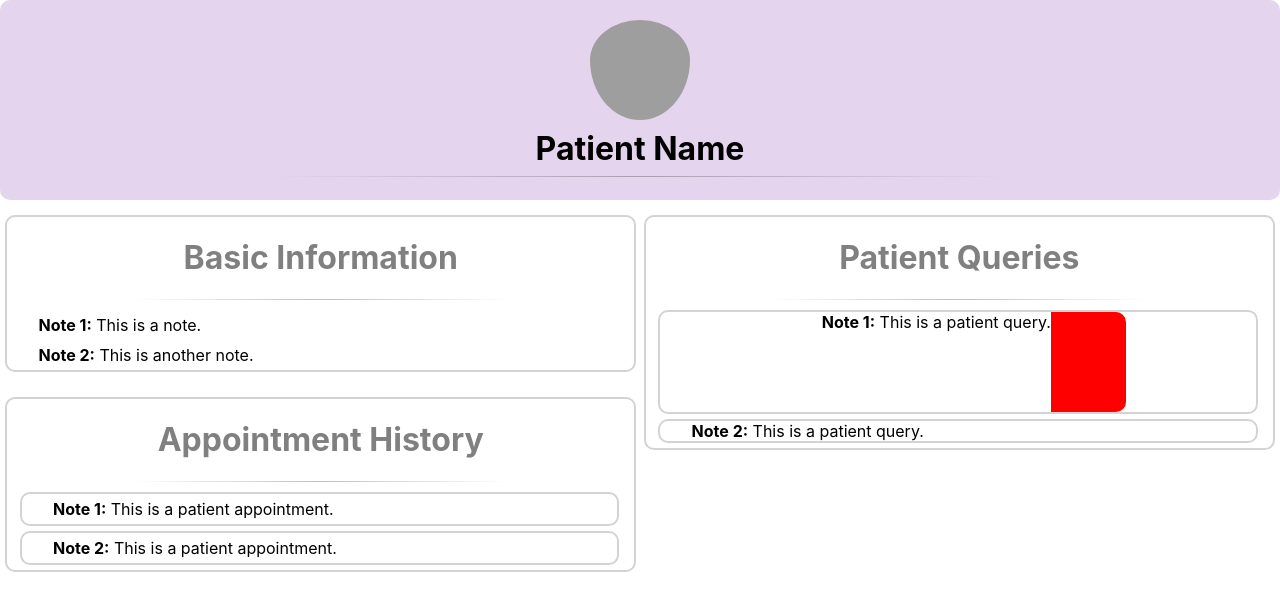
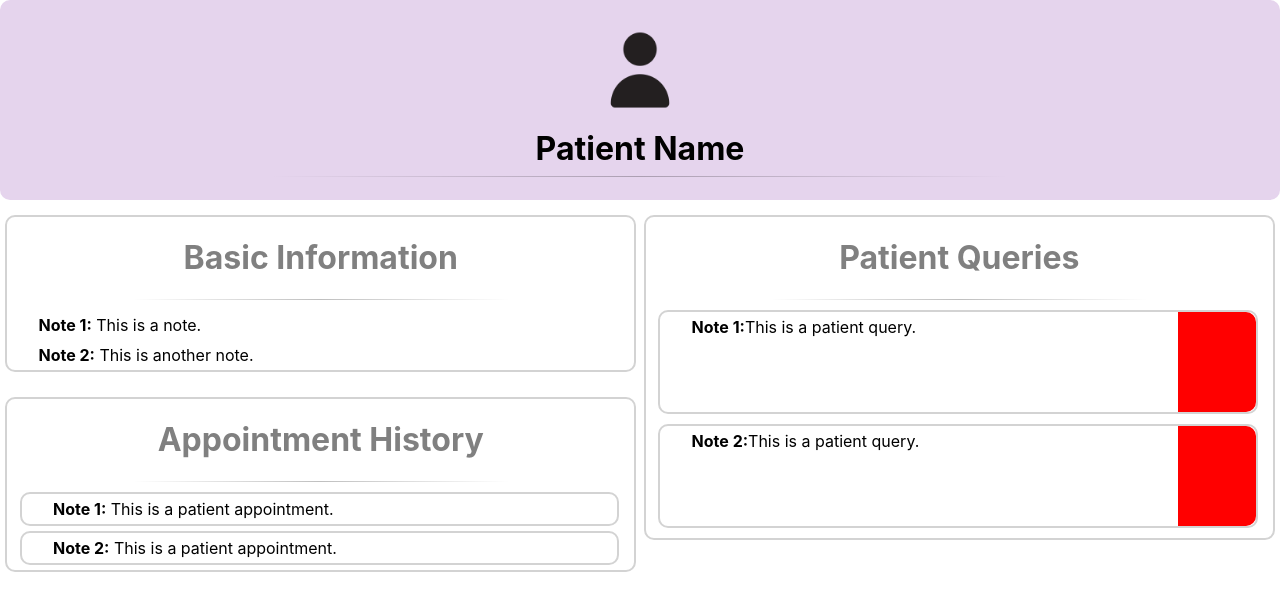
Before and after one commit to htrivedi99/healthquery, a React (Create React App) app in the folder frontend/healthapp/: page /profile in a window 1280 px wide. Shown: the top 610 px of the page. Built offline with nearby package versions, Linux system fonts and the light colour scheme; grey boxes are pictures that could not be loaded.

Commit message:
Fixed css bugs

```diff
--- a/frontend/healthapp/src/profile.js
+++ b/frontend/healthapp/src/profile.js
@@ -13,7 +13,7 @@ class Profile extends Component {
                 <div>
                     <Row style={{height: "200px", paddingBottom: 5, display: "flex"}}>
                         <Row className="headboard">
-                            <img className="profileImage" src="defaultProfile.png" />
+                            <img className="profileImage" src="./defaultProfile.png" />
                             <h1 style={{marginBottom: "5px", marginTop: "5px"}}>Patient Name</h1>
                             <hr className="lineBreak"></hr>
                         </Row>
@@ -38,14 +38,13 @@ class Profile extends Component {
                         <Row style={{width: "100%", textAlign:"Center"}}>
                             <h1 style={{color: "grey"}}>Patient Queries</h1>
                             <hr className="lineBreak" style={{marginBottom: "10px"}}></hr>
-                            <Row className="query" style={{display: "flex", marginLeft: "2%", marginRight: "2%", marginTop: "5px", marginBottom: "5px"}}>
-                                <Row style={{display: "flex", alignItems: "left"}}>
-                                    <body style={{display: "inline-block"}}><b>Note 1:</b> This is a patient query.</body>
-                                    <Row className="priorityColor" style={{display: "flex", alignItems: "right", backgroundColor: "red", width: "75px", height: "100px", float: "right"}}/>
-                                </Row>
+                            <Row className="query" style={{display: "flex", marginLeft: "2%", marginRight: "2%", marginTop: "10px", marginBottom: "10px"}}>
+                                <body style={{display: "flex", flexGrow: "100", marginTop: "5px"}}><b>Note 1:</b> This is a patient query.</body>
+                                <Row className="priorityColor" style={{display: "flex",flexGrow: "1", backgroundColor: "red", width: "75px", height: "100px", float: "right"}}/>
                             </Row>
-                            <Row className="query" style={{marginLeft: "2%", marginRight: "2%", marginTop: "5px", marginBottom: "5px"}}>
-                                <body style={{display: "inline-block"}}><b>Note 2:</b> This is a patient query.</body>
+                            <Row className="query" style={{display: "flex", marginLeft: "2%", marginRight: "2%", marginTop: "10px", marginBottom: "10px"}}>
+                                <body style={{display: "flex", flexGrow: "100", marginTop: "5px"}}><b>Note 2:</b> This is a patient query.</body>
+                                <Row className="priorityColor" style={{display: "flex",flexGrow: "1", backgroundColor: "red", width: "75px", height: "100px", float: "right"}}/>
                             </Row>
                             {/* Loop through items in the patient's queries in DB, add based on present items */}
                         </Row>
```
Also changed, not shown: frontend/healthapp/public/defaultProfile.png (added).
